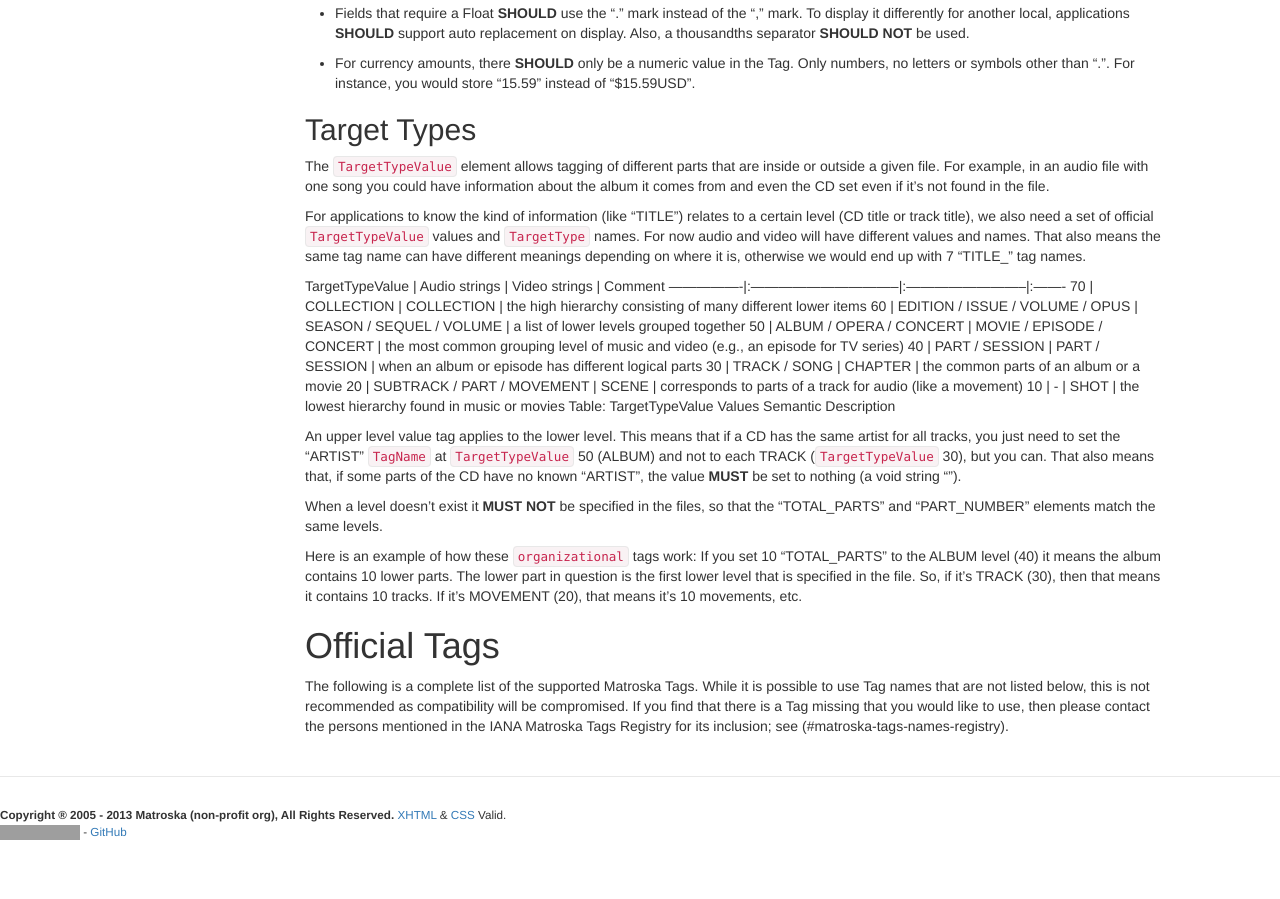
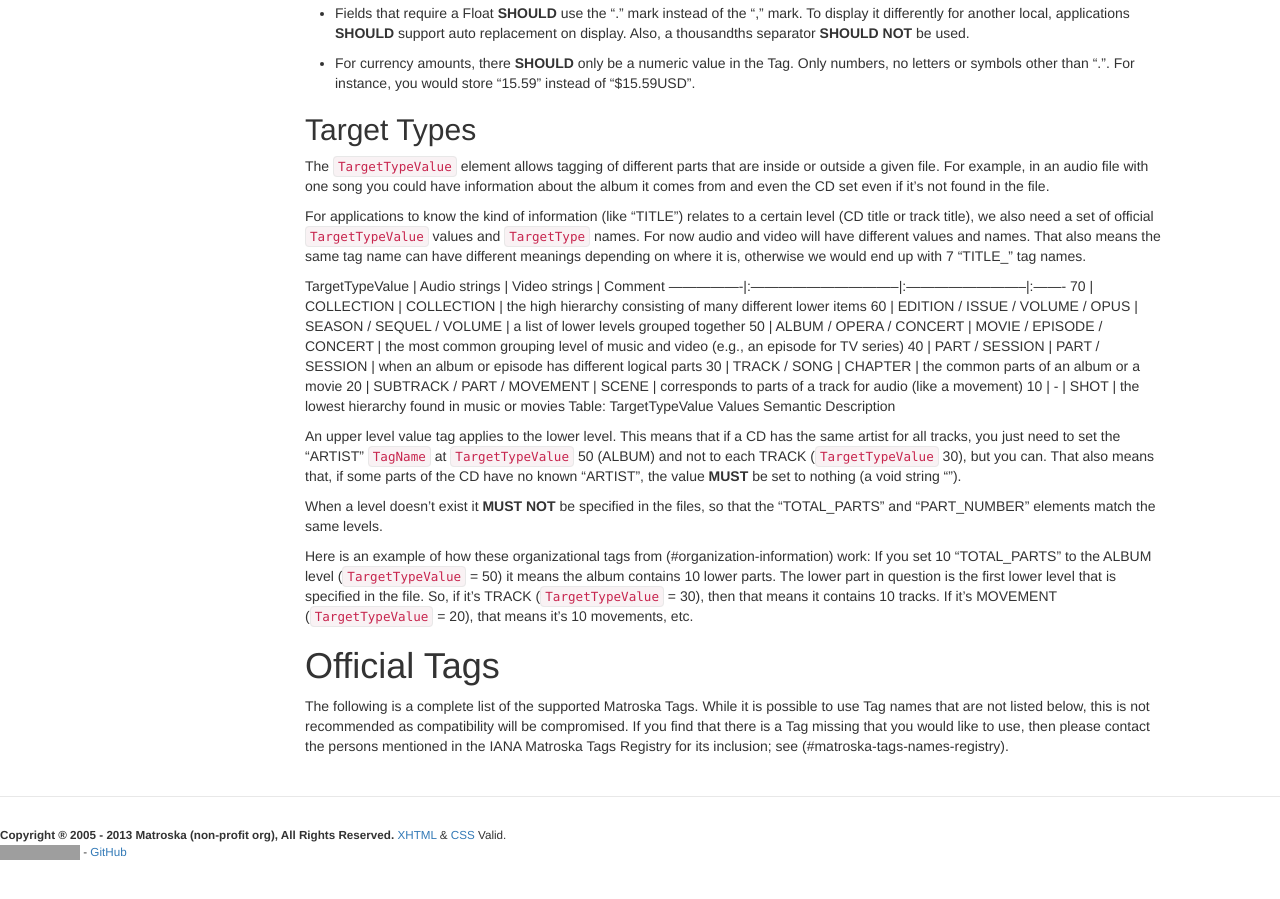
Before and after one commit to ietf-wg-cellar/matroska-specification, a Jekyll site: the page built from tagging.md, in a window 1280 px wide and 900 px high, scrolled down 1987 px. Built offline with Jekyll 4.4.1, drawn with Linux system fonts in a browser that asks for light colours; our own code applies the rules of GitHub Pages for plain Markdown files; grey boxes are pictures that could not be loaded.

Commit message:
reword basic TOTAL_PARTS example And fix the album level value

```diff
--- a/tagging.md
+++ b/tagging.md
@@ -148,10 +148,11 @@ to each TRACK (`TargetTypeValue` 30), but you can. That also means that, if some
 When a level doesn't exist it **MUST NOT** be specified in the files, so that the "TOTAL_PARTS"
 and "PART_NUMBER" elements match the same levels.
 
-Here is an example of how these `organizational` tags work: If you set 10 "TOTAL_PARTS" to
-the ALBUM level (40) it means the album contains 10 lower parts. The lower part in question
-is the first lower level that is specified in the file. So, if it's TRACK (30), then that
-means it contains 10 tracks. If it's MOVEMENT (20), that means it's 10 movements, etc.
+Here is an example of how these organizational tags from (#organization-information) work:
+If you set 10 "TOTAL_PARTS" to the ALBUM level (`TargetTypeValue` = 50) it means the album contains 10 lower parts.
+The lower part in question is the first lower level that is specified in the file.
+So, if it's TRACK (`TargetTypeValue` = 30), then that means it contains 10 tracks.
+If it's MOVEMENT (`TargetTypeValue` = 20), that means it's 10 movements, etc.
 
 # Official Tags
 
```
